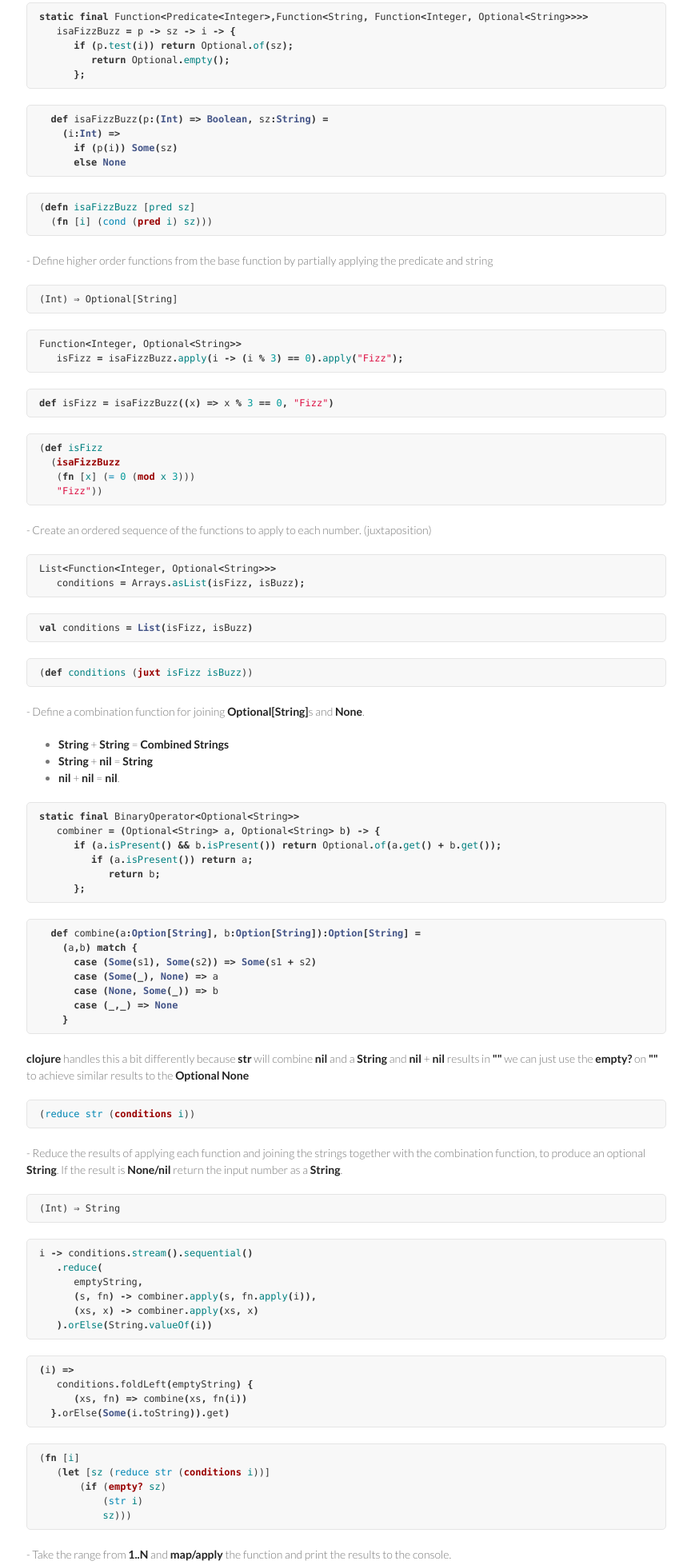
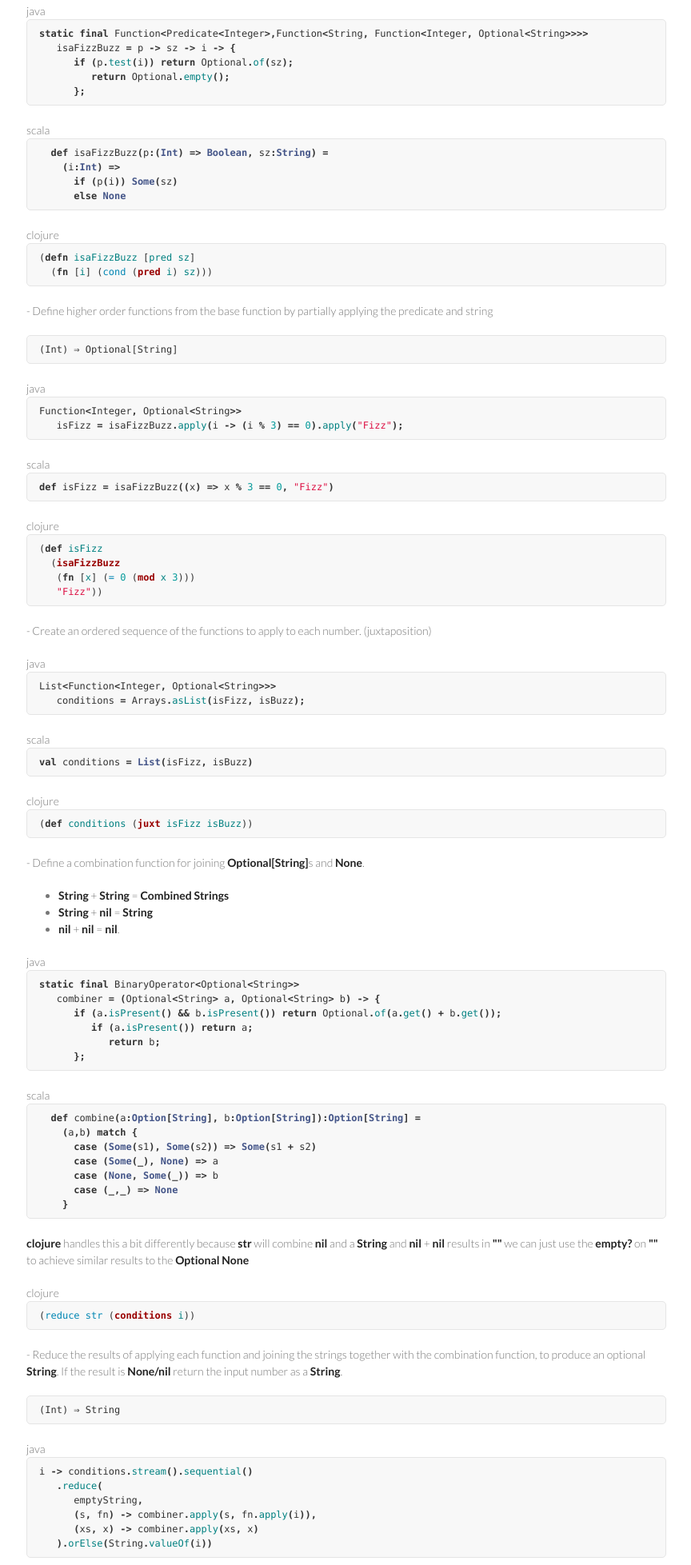
Before and after one commit to scotthaleen/fizzbuzz-with-lambdas, a plain HTML site: page index.html in a window 1280 px wide. Shown: the part 389-2346 px from the top of the page at 80% size, without its empty margins (177-1041 px from the left). Drawn offline with Linux system fonts and the light colour scheme.

Commit message:
lang headers

```diff
--- a/index.html
+++ b/index.html
@@ -49,20 +49,20 @@ met return the <strong>String</strong>, if not return <strong>None/Empty/nil</st
 <pre><code>((Int) ⇒ Boolean, String) ⇒ (Int) ⇒ Optional[String]
 </code></pre>
 
-<div class="highlight highlight-java"><pre><span class="kd">static</span> <span class="kd">final</span> <span class="n">Function</span><span class="o">&lt;</span><span class="n">Predicate</span><span class="o">&lt;</span><span class="n">Integer</span><span class="o">&gt;,</span><span class="n">Function</span><span class="o">&lt;</span><span class="n">String</span><span class="o">,</span> <span class="n">Function</span><span class="o">&lt;</span><span class="n">Integer</span><span class="o">,</span> <span class="n">Optional</span><span class="o">&lt;</span><span class="n">String</span><span class="o">&gt;&gt;&gt;&gt;</span>
+<div class="highlight highlight-java">java<pre><span class="kd">static</span> <span class="kd">final</span> <span class="n">Function</span><span class="o">&lt;</span><span class="n">Predicate</span><span class="o">&lt;</span><span class="n">Integer</span><span class="o">&gt;,</span><span class="n">Function</span><span class="o">&lt;</span><span class="n">String</span><span class="o">,</span> <span class="n">Function</span><span class="o">&lt;</span><span class="n">Integer</span><span class="o">,</span> <span class="n">Optional</span><span class="o">&lt;</span><span class="n">String</span><span class="o">&gt;&gt;&gt;&gt;</span>
    <span class="n">isaFizzBuzz</span> <span class="o">=</span> <span class="n">p</span> <span class="o">-&gt;</span> <span class="n">sz</span> <span class="o">-&gt;</span> <span class="n">i</span> <span class="o">-&gt;</span> <span class="o">{</span>
       <span class="k">if</span> <span class="o">(</span><span class="n">p</span><span class="o">.</span><span class="na">test</span><span class="o">(</span><span class="n">i</span><span class="o">))</span> <span class="k">return</span> <span class="n">Optional</span><span class="o">.</span><span class="na">of</span><span class="o">(</span><span class="n">sz</span><span class="o">);</span>
          <span class="k">return</span> <span class="n">Optional</span><span class="o">.</span><span class="na">empty</span><span class="o">();</span>
       <span class="o">};</span>
 </pre></div>
 
-<div class="highlight highlight-scala"><pre>  <span class="k">def</span> <span class="n">isaFizzBuzz</span><span class="o">(</span><span class="n">p</span><span class="k">:</span><span class="o">(</span><span class="kt">Int</span><span class="o">)</span> <span class="o">=&gt;</span> <span class="nc">Boolean</span><span class="o">,</span> <span class="n">sz</span><span class="k">:</span><span class="kt">String</span><span class="o">)</span> <span class="k">=</span>
+<div class="highlight highlight-scala">scala<pre>  <span class="k">def</span> <span class="n">isaFizzBuzz</span><span class="o">(</span><span class="n">p</span><span class="k">:</span><span class="o">(</span><span class="kt">Int</span><span class="o">)</span> <span class="o">=&gt;</span> <span class="nc">Boolean</span><span class="o">,</span> <span class="n">sz</span><span class="k">:</span><span class="kt">String</span><span class="o">)</span> <span class="k">=</span>
     <span class="o">(</span><span class="n">i</span><span class="k">:</span><span class="kt">Int</span><span class="o">)</span> <span class="k">=&gt;</span>
       <span class="k">if</span> <span class="o">(</span><span class="n">p</span><span class="o">(</span><span class="n">i</span><span class="o">))</span> <span class="nc">Some</span><span class="o">(</span><span class="n">sz</span><span class="o">)</span>
       <span class="k">else</span> <span class="nc">None</span>
 </pre></div>
 
-<div class="highlight highlight-clojure"><pre><span class="p">(</span><span class="kd">defn </span><span class="nv">isaFizzBuzz</span> <span class="p">[</span><span class="nv">pred</span> <span class="nv">sz</span><span class="p">]</span>
+<div class="highlight highlight-clojure">clojure<pre><span class="p">(</span><span class="kd">defn </span><span class="nv">isaFizzBuzz</span> <span class="p">[</span><span class="nv">pred</span> <span class="nv">sz</span><span class="p">]</span>
   <span class="p">(</span><span class="k">fn </span><span class="p">[</span><span class="nv">i</span><span class="p">]</span> <span class="p">(</span><span class="nb">cond </span><span class="p">(</span><span class="nf">pred</span> <span class="nv">i</span><span class="p">)</span> <span class="nv">sz</span><span class="p">)))</span>
 </pre></div>
 
@@ -72,14 +72,14 @@ applying the predicate and string</p>
 <pre><code>(Int) ⇒ Optional[String]
 </code></pre>
 
-<div class="highlight highlight-java"><pre><span class="n">Function</span><span class="o">&lt;</span><span class="n">Integer</span><span class="o">,</span> <span class="n">Optional</span><span class="o">&lt;</span><span class="n">String</span><span class="o">&gt;&gt;</span>
+<div class="highlight highlight-java">java<pre><span class="n">Function</span><span class="o">&lt;</span><span class="n">Integer</span><span class="o">,</span> <span class="n">Optional</span><span class="o">&lt;</span><span class="n">String</span><span class="o">&gt;&gt;</span>
    <span class="n">isFizz</span> <span class="o">=</span> <span class="n">isaFizzBuzz</span><span class="o">.</span><span class="na">apply</span><span class="o">(</span><span class="n">i</span> <span class="o">-&gt;</span> <span class="o">(</span><span class="n">i</span> <span class="o">%</span> <span class="mi">3</span><span class="o">)</span> <span class="o">==</span> <span class="mi">0</span><span class="o">).</span><span class="na">apply</span><span class="o">(</span><span class="s">"Fizz"</span><span class="o">);</span>
 </pre></div>
 
-<div class="highlight highlight-scala"><pre><span class="k">def</span> <span class="n">isFizz</span> <span class="k">=</span> <span class="n">isaFizzBuzz</span><span class="o">((</span><span class="n">x</span><span class="o">)</span> <span class="k">=&gt;</span> <span class="n">x</span> <span class="o">%</span> <span class="mi">3</span> <span class="o">==</span> <span class="mi">0</span><span class="o">,</span> <span class="s">"Fizz"</span><span class="o">)</span>
+<div class="highlight highlight-scala">scala<pre><span class="k">def</span> <span class="n">isFizz</span> <span class="k">=</span> <span class="n">isaFizzBuzz</span><span class="o">((</span><span class="n">x</span><span class="o">)</span> <span class="k">=&gt;</span> <span class="n">x</span> <span class="o">%</span> <span class="mi">3</span> <span class="o">==</span> <span class="mi">0</span><span class="o">,</span> <span class="s">"Fizz"</span><span class="o">)</span>
 </pre></div>
 
-<div class="highlight highlight-clojure"><pre><span class="p">(</span><span class="k">def </span><span class="nv">isFizz</span>
+<div class="highlight highlight-clojure">clojure<pre><span class="p">(</span><span class="k">def </span><span class="nv">isFizz</span>
   <span class="p">(</span><span class="nf">isaFizzBuzz</span>
    <span class="p">(</span><span class="k">fn </span><span class="p">[</span><span class="nv">x</span><span class="p">]</span> <span class="p">(</span><span class="nb">= </span><span class="mi">0</span> <span class="p">(</span><span class="nf">mod</span> <span class="nv">x</span> <span class="mi">3</span><span class="p">)))</span>
    <span class="s">"Fizz"</span><span class="p">))</span>
@@ -88,14 +88,14 @@ applying the predicate and string</p>
 <p>- Create an ordered sequence of the functions to apply to each number.
 (juxtaposition)</p>
 
-<div class="highlight highlight-java"><pre><span class="n">List</span><span class="o">&lt;</span><span class="n">Function</span><span class="o">&lt;</span><span class="n">Integer</span><span class="o">,</span> <span class="n">Optional</span><span class="o">&lt;</span><span class="n">String</span><span class="o">&gt;&gt;&gt;</span>
+<div class="highlight highlight-java">java<pre><span class="n">List</span><span class="o">&lt;</span><span class="n">Function</span><span class="o">&lt;</span><span class="n">Integer</span><span class="o">,</span> <span class="n">Optional</span><span class="o">&lt;</span><span class="n">String</span><span class="o">&gt;&gt;&gt;</span>
    <span class="n">conditions</span> <span class="o">=</span> <span class="n">Arrays</span><span class="o">.</span><span class="na">asList</span><span class="o">(</span><span class="n">isFizz</span><span class="o">,</span> <span class="n">isBuzz</span><span class="o">);</span>
 </pre></div>
 
-<div class="highlight highlight-scala"><pre><span class="k">val</span> <span class="n">conditions</span> <span class="k">=</span> <span class="nc">List</span><span class="o">(</span><span class="n">isFizz</span><span class="o">,</span> <span class="n">isBuzz</span><span class="o">)</span>
+<div class="highlight highlight-scala">scala<pre><span class="k">val</span> <span class="n">conditions</span> <span class="k">=</span> <span class="nc">List</span><span class="o">(</span><span class="n">isFizz</span><span class="o">,</span> <span class="n">isBuzz</span><span class="o">)</span>
 </pre></div>
 
-<div class="highlight highlight-clojure"><pre><span class="p">(</span><span class="k">def </span><span class="nv">conditions</span> <span class="p">(</span><span class="nf">juxt</span> <span class="nv">isFizz</span> <span class="nv">isBuzz</span><span class="p">))</span>
+<div class="highlight highlight-clojure">clojure<pre><span class="p">(</span><span class="k">def </span><span class="nv">conditions</span> <span class="p">(</span><span class="nf">juxt</span> <span class="nv">isFizz</span> <span class="nv">isBuzz</span><span class="p">))</span>
 </pre></div>
 
 <p>- Define a combination function for joining <strong>Optional[String]</strong>s and
@@ -110,7 +110,7 @@ applying the predicate and string</p>
 </li>
 <li>
 <strong>nil</strong> + <strong>nil</strong> = <strong>nil</strong>. </li>
-</ul><div class="highlight highlight-java"><pre><span class="kd">static</span> <span class="kd">final</span> <span class="n">BinaryOperator</span><span class="o">&lt;</span><span class="n">Optional</span><span class="o">&lt;</span><span class="n">String</span><span class="o">&gt;&gt;</span>
+</ul><div class="highlight highlight-java">java<pre><span class="kd">static</span> <span class="kd">final</span> <span class="n">BinaryOperator</span><span class="o">&lt;</span><span class="n">Optional</span><span class="o">&lt;</span><span class="n">String</span><span class="o">&gt;&gt;</span>
    <span class="n">combiner</span> <span class="o">=</span> <span class="o">(</span><span class="n">Optional</span><span class="o">&lt;</span><span class="n">String</span><span class="o">&gt;</span> <span class="n">a</span><span class="o">,</span> <span class="n">Optional</span><span class="o">&lt;</span><span class="n">String</span><span class="o">&gt;</span> <span class="n">b</span><span class="o">)</span> <span class="o">-&gt;</span> <span class="o">{</span>
       <span class="k">if</span> <span class="o">(</span><span class="n">a</span><span class="o">.</span><span class="na">isPresent</span><span class="o">()</span> <span class="o">&amp;&amp;</span> <span class="n">b</span><span class="o">.</span><span class="na">isPresent</span><span class="o">())</span> <span class="k">return</span> <span class="n">Optional</span><span class="o">.</span><span class="na">of</span><span class="o">(</span><span class="n">a</span><span class="o">.</span><span class="na">get</span><span class="o">()</span> <span class="o">+</span> <span class="n">b</span><span class="o">.</span><span class="na">get</span><span class="o">());</span>
          <span class="k">if</span> <span class="o">(</span><span class="n">a</span><span class="o">.</span><span class="na">isPresent</span><span class="o">())</span> <span class="k">return</span> <span class="n">a</span><span class="o">;</span>
@@ -118,7 +118,7 @@ applying the predicate and string</p>
       <span class="o">};</span>
 </pre></div>
 
-<div class="highlight highlight-scala"><pre>  <span class="k">def</span> <span class="n">combine</span><span class="o">(</span><span class="n">a</span><span class="k">:</span><span class="kt">Option</span><span class="o">[</span><span class="kt">String</span><span class="o">],</span> <span class="n">b</span><span class="k">:</span><span class="kt">Option</span><span class="o">[</span><span class="kt">String</span><span class="o">])</span><span class="k">:</span><span class="kt">Option</span><span class="o">[</span><span class="kt">String</span><span class="o">]</span> <span class="k">=</span>
+<div class="highlight highlight-scala">scala<pre>  <span class="k">def</span> <span class="n">combine</span><span class="o">(</span><span class="n">a</span><span class="k">:</span><span class="kt">Option</span><span class="o">[</span><span class="kt">String</span><span class="o">],</span> <span class="n">b</span><span class="k">:</span><span class="kt">Option</span><span class="o">[</span><span class="kt">String</span><span class="o">])</span><span class="k">:</span><span class="kt">Option</span><span class="o">[</span><span class="kt">String</span><span class="o">]</span> <span class="k">=</span>
     <span class="o">(</span><span class="n">a</span><span class="o">,</span><span class="n">b</span><span class="o">)</span> <span class="k">match</span> <span class="o">{</span>
       <span class="k">case</span> <span class="o">(</span><span class="nc">Some</span><span class="o">(</span><span class="n">s1</span><span class="o">),</span> <span class="nc">Some</span><span class="o">(</span><span class="n">s2</span><span class="o">))</span> <span class="k">=&gt;</span> <span class="nc">Some</span><span class="o">(</span><span class="n">s1</span> <span class="o">+</span> <span class="n">s2</span><span class="o">)</span>
       <span class="k">case</span> <span class="o">(</span><span class="nc">Some</span><span class="o">(</span><span class="k">_</span><span class="o">),</span> <span class="nc">None</span><span class="o">)</span> <span class="k">=&gt;</span> <span class="n">a</span>
@@ -132,7 +132,7 @@ and a <strong>String</strong> and <strong>nil</strong> + <strong>nil</strong> re
 use the <strong>empty?</strong> on <strong>""</strong> to achieve similar results to the
 <strong>Optional</strong> <strong>None</strong> </p>
 
-<div class="highlight highlight-clojure"><pre><span class="p">(</span><span class="nb">reduce str </span><span class="p">(</span><span class="nf">conditions</span> <span class="nv">i</span><span class="p">))</span>
+<div class="highlight highlight-clojure">clojure<pre><span class="p">(</span><span class="nb">reduce str </span><span class="p">(</span><span class="nf">conditions</span> <span class="nv">i</span><span class="p">))</span>
 </pre></div>
 
 <p>- Reduce the results of applying each function and joining the strings
@@ -143,7 +143,7 @@ together with the combination function, to produce an optional
 <pre><code>(Int) ⇒ String
 </code></pre>
 
-<div class="highlight highlight-java"><pre><span class="n">i</span> <span class="o">-&gt;</span> <span class="n">conditions</span><span class="o">.</span><span class="na">stream</span><span class="o">().</span><span class="na">sequential</span><span class="o">()</span>
+<div class="highlight highlight-java">java<pre><span class="n">i</span> <span class="o">-&gt;</span> <span class="n">conditions</span><span class="o">.</span><span class="na">stream</span><span class="o">().</span><span class="na">sequential</span><span class="o">()</span>
    <span class="o">.</span><span class="na">reduce</span><span class="o">(</span>
       <span class="n">emptyString</span><span class="o">,</span>
       <span class="o">(</span><span class="n">s</span><span class="o">,</span> <span class="n">fn</span><span class="o">)</span> <span class="o">-&gt;</span> <span class="n">combiner</span><span class="o">.</span><span class="na">apply</span><span class="o">(</span><span class="n">s</span><span class="o">,</span> <span class="n">fn</span><span class="o">.</span><span class="na">apply</span><span class="o">(</span><span class="n">i</span><span class="o">)),</span>
@@ -151,13 +151,13 @@ together with the combination function, to produce an optional
    <span class="o">).</span><span class="na">orElse</span><span class="o">(</span><span class="n">String</span><span class="o">.</span><span class="na">valueOf</span><span class="o">(</span><span class="n">i</span><span class="o">))</span>
 </pre></div>
 
-<div class="highlight highlight-scala"><pre><span class="o">(</span><span class="n">i</span><span class="o">)</span> <span class="k">=&gt;</span>
+<div class="highlight highlight-scala">scala<pre><span class="o">(</span><span class="n">i</span><span class="o">)</span> <span class="k">=&gt;</span>
    <span class="n">conditions</span><span class="o">.</span><span class="n">foldLeft</span><span class="o">(</span><span class="n">emptyString</span><span class="o">)</span> <span class="o">{</span>
       <span class="o">(</span><span class="n">xs</span><span class="o">,</span> <span class="n">fn</span><span class="o">)</span> <span class="k">=&gt;</span> <span class="n">combine</span><span class="o">(</span><span class="n">xs</span><span class="o">,</span> <span class="n">fn</span><span class="o">(</span><span class="n">i</span><span class="o">))</span>
   <span class="o">}.</span><span class="n">orElse</span><span class="o">(</span><span class="nc">Some</span><span class="o">(</span><span class="n">i</span><span class="o">.</span><span class="n">toString</span><span class="o">)).</span><span class="n">get</span><span class="o">)</span>
 </pre></div>
 
-<div class="highlight highlight-clojure"><pre><span class="p">(</span><span class="k">fn </span><span class="p">[</span><span class="nv">i</span><span class="p">]</span>
+<div class="highlight highlight-clojure">clojure<pre><span class="p">(</span><span class="k">fn </span><span class="p">[</span><span class="nv">i</span><span class="p">]</span>
    <span class="p">(</span><span class="k">let </span><span class="p">[</span><span class="nv">sz</span> <span class="p">(</span><span class="nb">reduce str </span><span class="p">(</span><span class="nf">conditions</span> <span class="nv">i</span><span class="p">))]</span>
        <span class="p">(</span><span class="k">if </span><span class="p">(</span><span class="nf">empty?</span> <span class="nv">sz</span><span class="p">)</span>
            <span class="p">(</span><span class="nb">str </span><span class="nv">i</span><span class="p">)</span>
@@ -167,7 +167,7 @@ together with the combination function, to produce an optional
 <p>- Take the range from <strong>1..N</strong> and <strong>map/apply</strong> the function and print the
 results to the console. </p>
 
-<div class="highlight highlight-java"><pre><span class="n">IntStream</span><span class="o">.</span><span class="na">iterate</span><span class="o">(</span><span class="mi">1</span><span class="o">,</span> <span class="n">inc</span><span class="o">)</span>
+<div class="highlight highlight-java">java<pre><span class="n">IntStream</span><span class="o">.</span><span class="na">iterate</span><span class="o">(</span><span class="mi">1</span><span class="o">,</span> <span class="n">inc</span><span class="o">)</span>
    <span class="o">.</span><span class="na">limit</span><span class="o">(</span><span class="n">limit</span><span class="o">)</span>
    <span class="o">.</span><span class="na">mapToObj</span><span class="o">(</span><span class="n">i</span> <span class="o">-&gt;</span>
       <span class="n">conditions</span><span class="o">.</span><span class="na">stream</span><span class="o">().</span><span class="na">sequential</span><span class="o">()</span>
@@ -179,7 +179,7 @@ results to the console. </p>
    <span class="o">).</span><span class="na">forEach</span><span class="o">(</span><span class="n">System</span><span class="o">.</span><span class="na">out</span><span class="o">::</span><span class="n">println</span><span class="o">);</span>
 </pre></div>
 
-<div class="highlight highlight-scala"><pre>  <span class="nc">Stream</span><span class="o">.</span><span class="n">from</span><span class="o">(</span><span class="mi">1</span><span class="o">)</span>
+<div class="highlight highlight-scala">scala<pre>  <span class="nc">Stream</span><span class="o">.</span><span class="n">from</span><span class="o">(</span><span class="mi">1</span><span class="o">)</span>
     <span class="o">.</span><span class="n">take</span><span class="o">(</span><span class="n">limit</span><span class="o">)</span>
     <span class="o">.</span><span class="n">map</span><span class="o">((</span><span class="n">i</span><span class="o">)</span> <span class="k">=&gt;</span>
         <span class="n">conditions</span><span class="o">.</span><span class="n">foldLeft</span><span class="o">(</span><span class="n">emptyString</span><span class="o">)</span> <span class="o">{</span>
@@ -188,7 +188,7 @@ results to the console. </p>
     <span class="o">.</span><span class="n">foreach</span><span class="o">(</span><span class="n">println</span><span class="o">)</span>
 </pre></div>
 
-<div class="highlight highlight-clojure"><pre><span class="p">(</span><span class="nb">doseq </span><span class="p">[</span><span class="nv">x</span> <span class="p">(</span><span class="nb">map </span><span class="nv">fizzbuzz</span>
+<div class="highlight highlight-clojure">clojure<pre><span class="p">(</span><span class="nb">doseq </span><span class="p">[</span><span class="nv">x</span> <span class="p">(</span><span class="nb">map </span><span class="nv">fizzbuzz</span>
                <span class="p">(</span><span class="nb">range </span><span class="mi">1</span> <span class="p">(</span><span class="nb">inc </span><span class="nv">limit</span><span class="p">)))]</span>
   <span class="p">(</span><span class="nb">println </span><span class="nv">x</span><span class="p">))</span>
 </pre></div>
```
